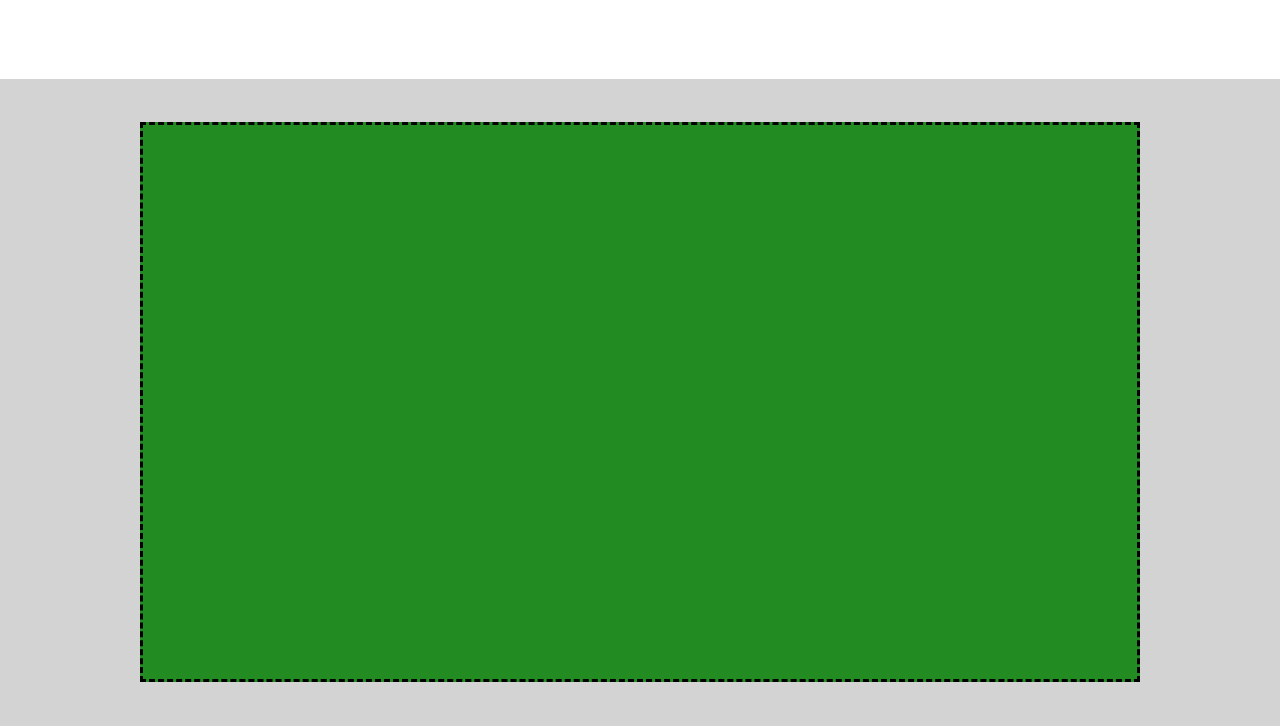
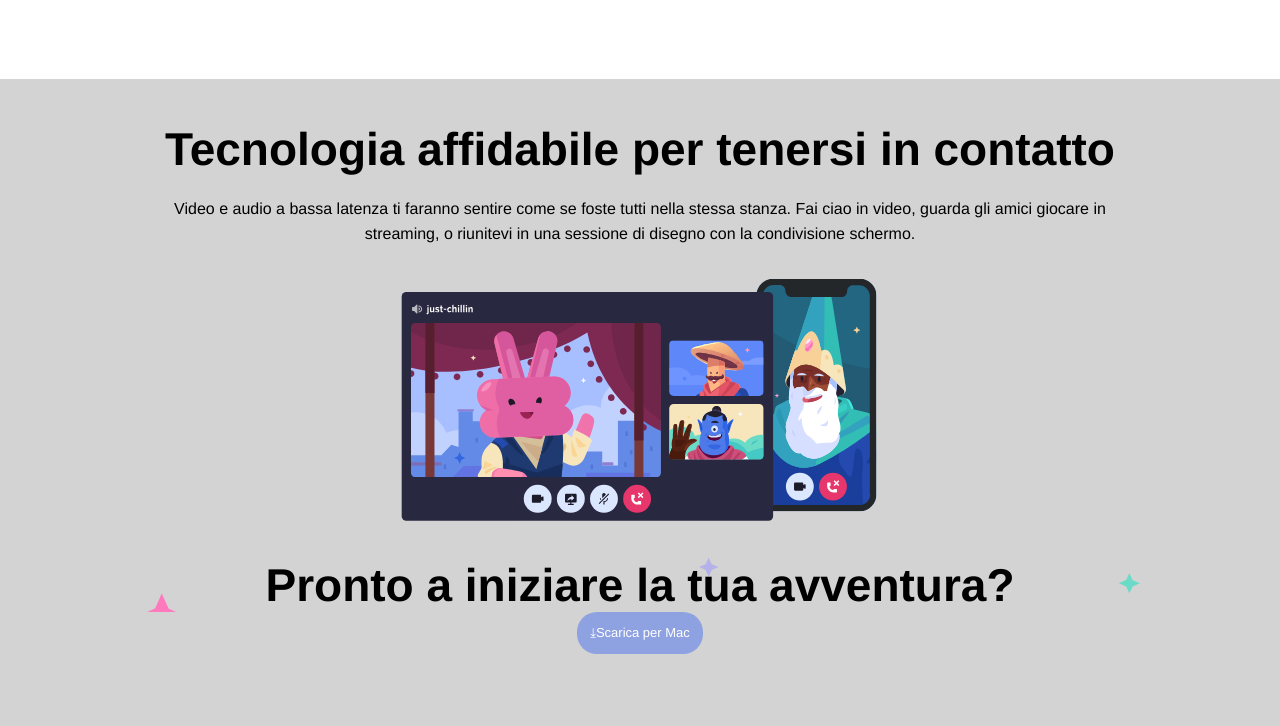
Before and after one commit to mattia0419/htmlcss-discord, a plain HTML site: page index.html in a window 1280 px wide. Shown: the part 2021-2747 px from the top of the page. Drawn offline with Linux system fonts and the light colour scheme; a web font is replaced by a local one.

Commit message:
add fourth section

```diff
--- a/css/style.css
+++ b/css/style.css
@@ -139,7 +139,22 @@ h1{
     align-items: center;
 }
 .green{
-    background-color: #228B22;
+    text-align: center;
+}
+.back-star{
+    background-image: url(../img/stars.svg);
+    background-size: cover;
+}
+.button-blue{
+    background-color: #8EA1E1;
+    color: white;
+    font-size: 13px;
+    padding: 13px;
+    border-radius: 20px;
+    border: transparent;
+}
+.smaller{
+    height: 55%;
 }
 .block-b-black{
     height: 430px;
@@ -171,7 +186,3 @@ footer{
     justify-content: space-between;
     align-items: center;
 }
-button{
-    background-color: #FFB6C1;
-    color: black;
-}
--- a/index.html
+++ b/index.html
@@ -72,7 +72,14 @@
 
         </div>
         <div class="block-b-gray-big">
-            <div class="green container debug f-section">
+            <div class="green container f-section">
+                <h2 class="big-font">Tecnologia affidabile per tenersi in contatto</h2>
+                <p class="l-height marg-top">Video e audio a bassa latenza ti faranno sentire come se foste tutti nella stessa stanza. Fai ciao in video, guarda gli amici giocare in streaming, o riunitevi in una sessione di disegno con la condivisione schermo.</p>
+                <img class="smaller" src="./img/item4-big.svg" alt="foto 5">
+                <div class="back-star">
+                    <h2 class="big-font">Pronto a iniziare la tua avventura?</h2>
+                </div>
+                <button class="button-blue">&#10515;Scarica per Mac</button>
             </div>
         </div>
         <div class="block-b-black">
```
